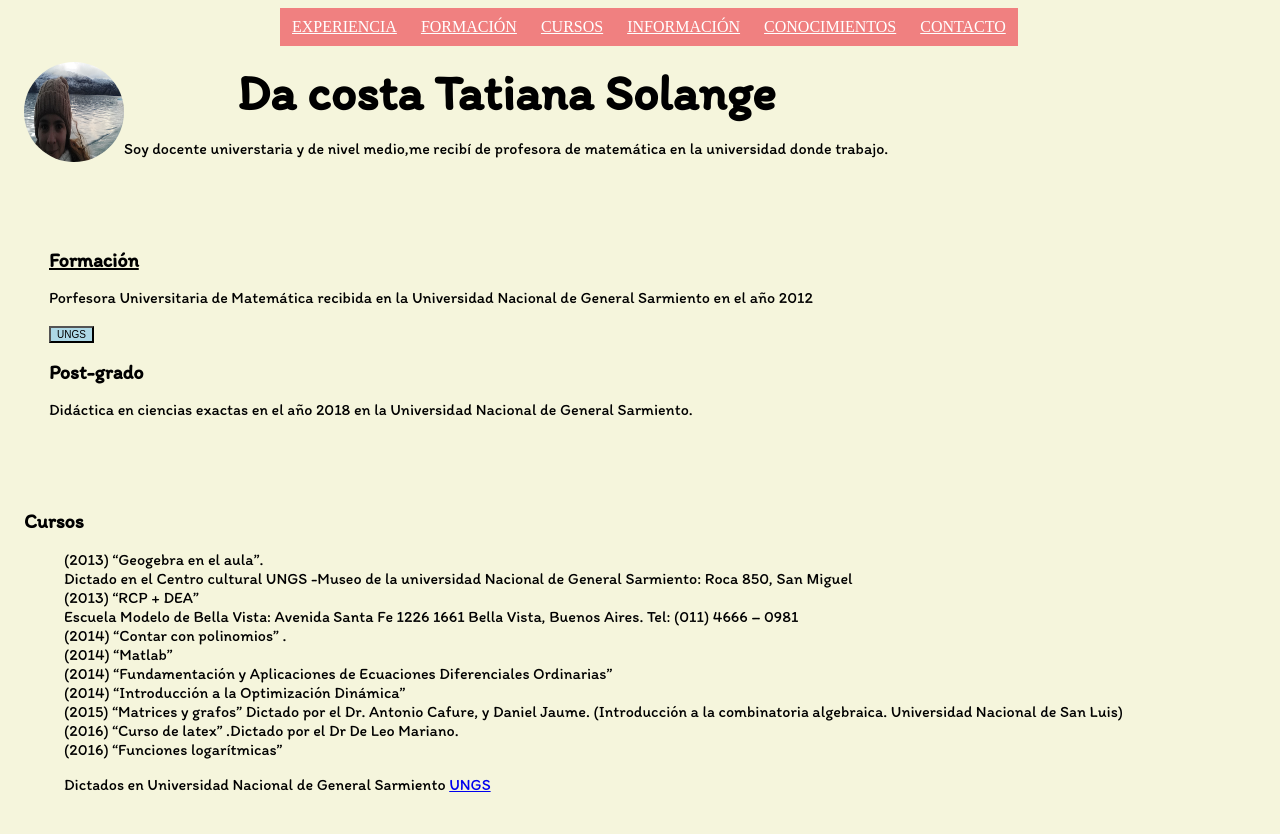
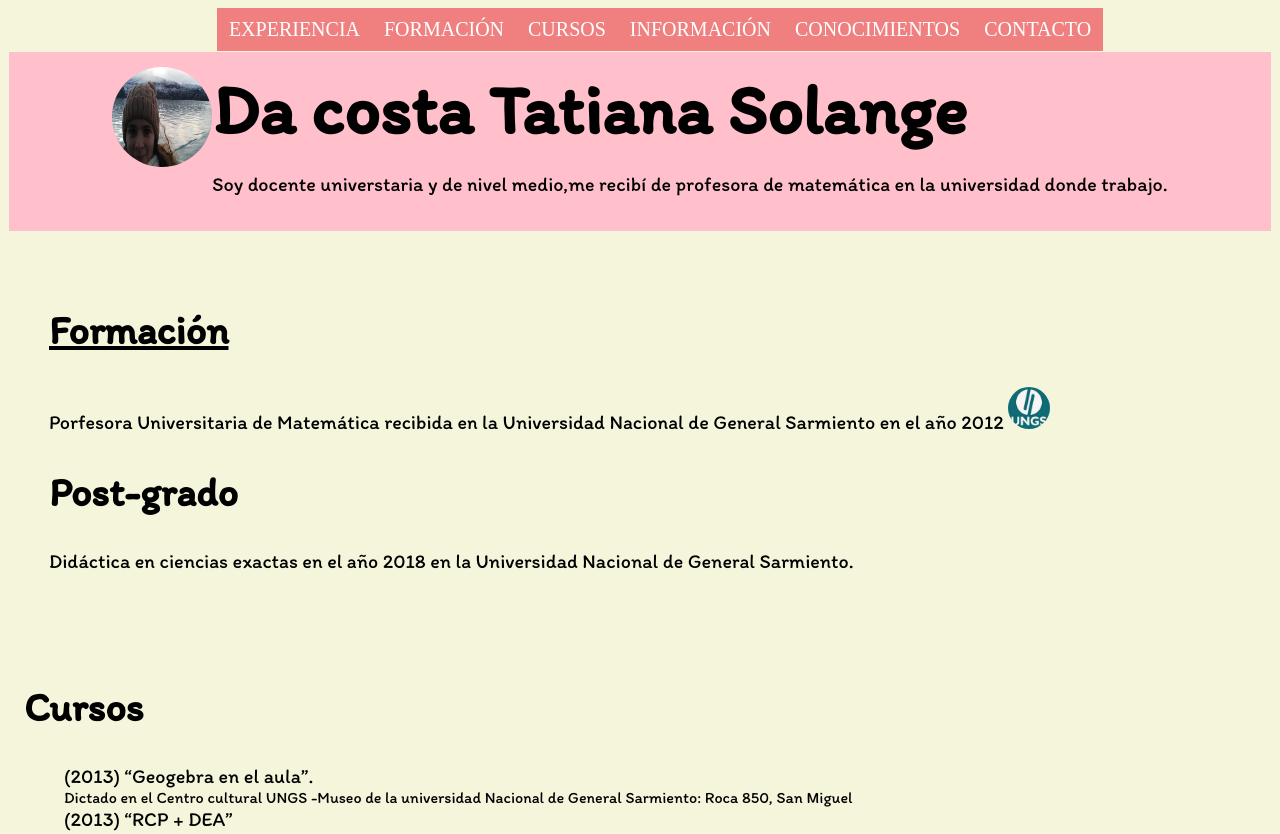
Before and after one commit to dctatiana/mirepositorio, a plain HTML site: page index.1-02.html in a window 1280 px wide. Shown: the top 834 px of the page. Drawn offline with Linux system fonts and the light colour scheme; files whose address does not match are found by name.

Commit message:
perfilterminado

```diff
--- a/css/stilo.css
+++ b/css/stilo.css
@@ -1,4 +1,6 @@
-p{ color: black;}
+p{ color: black;
+font-size: 20px;
+}
 
 section {
     font-family: 'Itim', cursive;
@@ -10,21 +12,21 @@ section {
   }
   #miparrafo {
     color: black;
-    font-size: 40px;
+    font-size: 30px;
     ;
 
 }
 
 h1 {
   color: black;
-  font-size: 20px;
+  font-size: 40px;
 
 
 }
 h2
 {
   color: black;
-  font-size: 50px;
+  font-size: 70px;
   margin:0 auto;
 
  }
@@ -48,5 +50,6 @@ body {
 li  {
  padding:0 ;
  list-style: none;
+ font-size: 20px;
 
 }
--- a/index.1-02.html
+++ b/index.1-02.html
@@ -42,8 +42,8 @@
   </section>
     <section class="formación" id="formación">
      <div><h1><u>Formación</u> </h1></div>
-         <p>Porfesora Universitaria de Matemática recibida en la Universidad Nacional de General Sarmiento en el año 2012  </p>
-         <button onclick="window.location.href='https://www.ungs.edu.ar/';">UNGS</button> </p>
+         <p>Porfesora Universitaria de Matemática recibida en la Universidad Nacional de General Sarmiento en el año 2012 <a href="https://www.ungs.edu.ar/"><img src="C:\Users\Usuario\Desktop\html\descarga.jpg" alt="" style="width:42px;height:42px;"></a>
+        </p>
           <div>
           <h1>Post-grado</h1>
           <p>Didáctica en ciencias exactas en el año 2018 en la Universidad Nacional de General Sarmiento.
@@ -90,7 +90,7 @@
 
         </ul>
       </section>
-      <h1>Conocimientos en informática</h1>
+      <div> <h1>Conocimientos en informática</h1></div>
       <section class="conocimientos" id="conocimientos">
 
 
@@ -111,7 +111,7 @@
 
     </section>
     <section class="contacto"   id="contacto">
-<h1>contacto</h1>
+<h1>Contacto</h1>
       <ul>
           <li>Nacionalidad: Argentina</li>
           <li> Fecha de nacimiento: 12-04-1990</li>
--- a/style.css
+++ b/style.css
@@ -23,9 +23,11 @@
   margin:auto;
 }
 .nav {
-  width:800px; /*Le establecemos un ancho*/
+  width:300px; /*Le establecemos un ancho*/
   margin:0 auto; /*Centramos automaticamente*/
   display: flex;
+  justify-content: center;
+
 }
 
 .nav li > a {
@@ -40,6 +42,7 @@
  text-align: none;
   padding:10px 12px;
   display:block;
+  text-decoration: none;
 
 }
 
@@ -82,6 +85,7 @@
   position: relative;
 }
 .perfil {
+  background-color: pink;
   width: 100%;
   float: none;
  flood-color: bisque;
@@ -89,8 +93,8 @@
   border: 1px solid beige;
   margin:0 auto;
   display: flex;
-  text-align: center;
   position: relative;
+  justify-self: center;
 }
 .conocimientos {
   width: 100%;
@@ -100,6 +104,7 @@
   margin:auto;
   position: relative;
   display: flex;
+  justify-content: center;
 }
 .experiencia {
   width: 100%;
@@ -116,4 +121,16 @@
   border: 1px solid beige;
   margin:auto;
   position: relative;
+  justify-self: center;
+
 }
+.perfil {
+  width: 100%;
+  float: right;
+  padding: 15px;
+  border: 1px solid beige;
+  margin:auto;
+  position: relative;
+  display: flex;
+  justify-content: center;
+}
```
Also changed, not shown: ejemplopagweb.html (deleted, +0 -33 lines), contacto.js (deleted).
